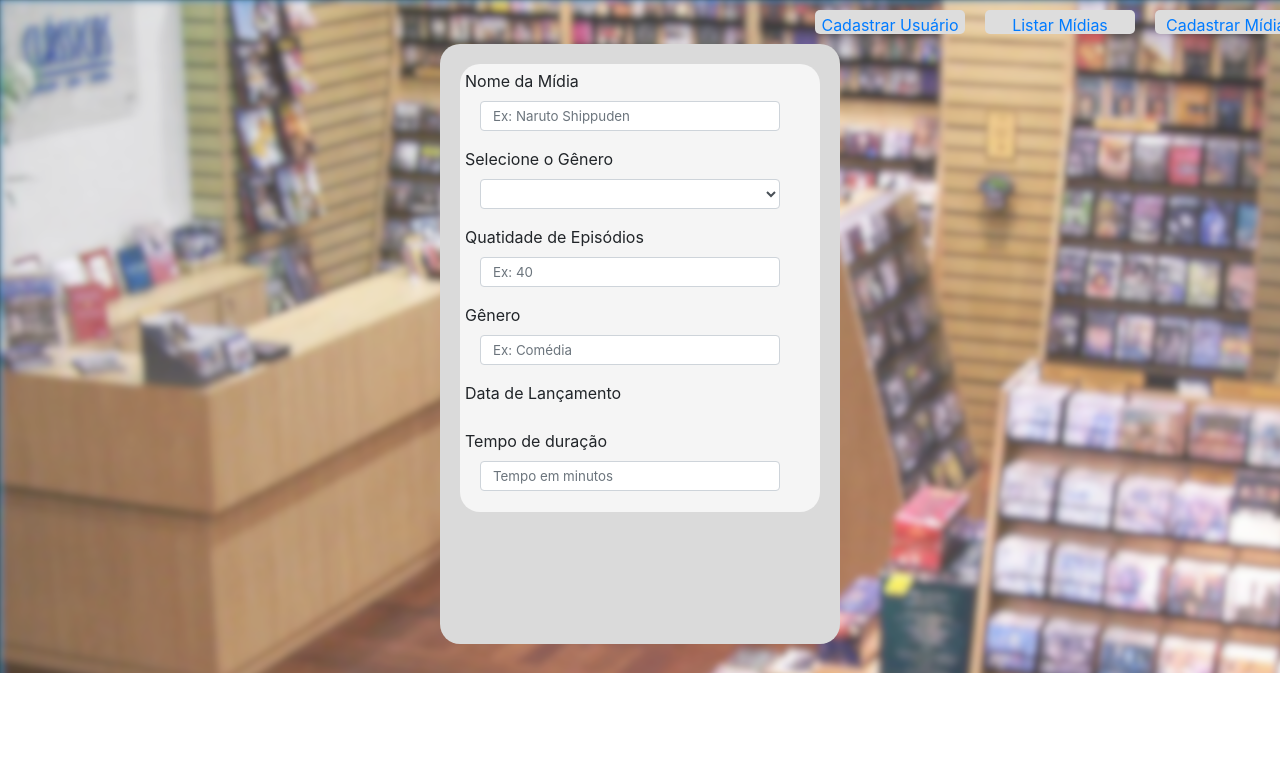
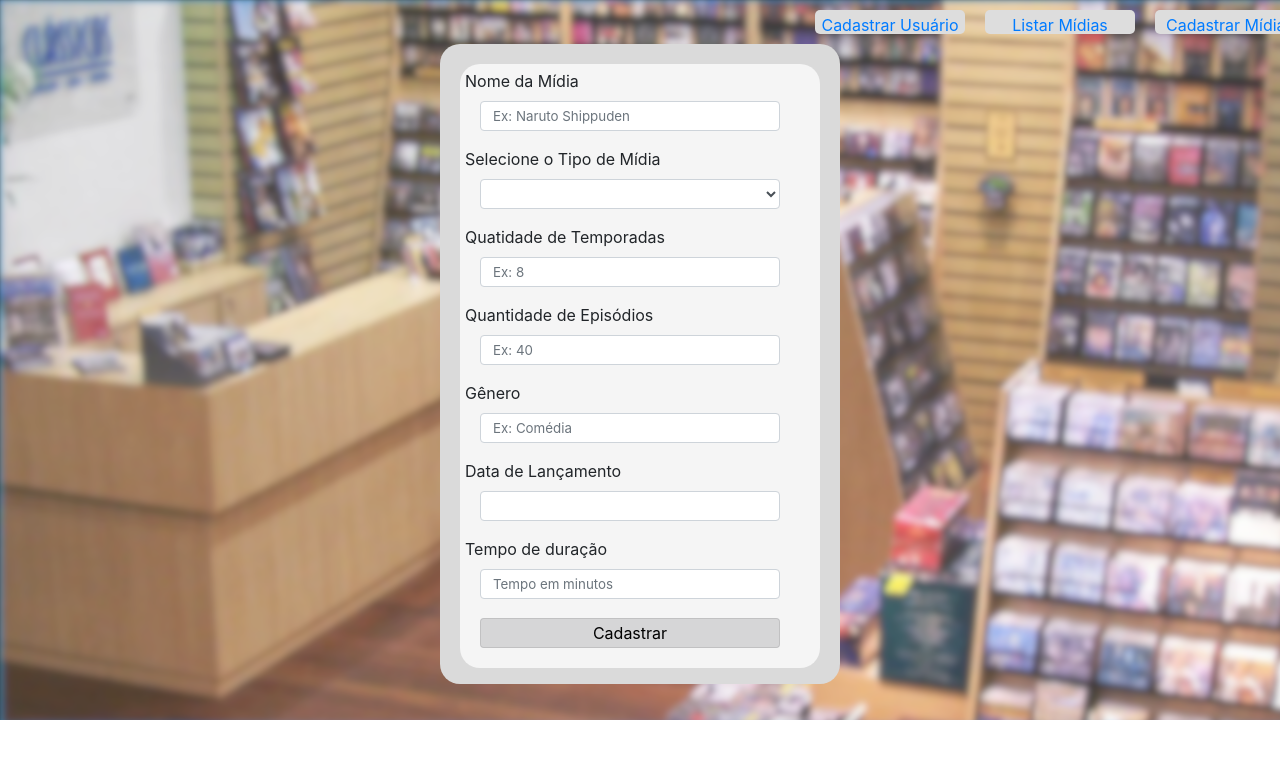
Before and after one commit to vitorHoller/projeto-trainee3, a React (Create React App) app in the folder Projeto/grupo3/: page /cadastromidia in a window 1280 px wide. Shown: the top 758 px of the page. Built offline with nearby package versions, Linux system fonts and the light colour scheme.

Commit message:
Implementação do react - página cadastro de mídias

```diff
--- a/Projeto/grupo3/package.json
+++ b/Projeto/grupo3/package.json
@@ -7,6 +7,7 @@
     "@testing-library/react": "^9.5.0",
     "@testing-library/user-event": "^7.2.1",
     "bootstrap": "^4.5.0",
+    "create-react-class": "^15.6.3",
     "react": "^16.13.1",
     "react-bootstrap": "^1.0.1",
     "react-bootstrap-date-picker": "^5.1.0",
--- a/Projeto/grupo3/src/Pages/CadastroMidias/cadastroMidias.css
+++ b/Projeto/grupo3/src/Pages/CadastroMidias/cadastroMidias.css
@@ -3,7 +3,7 @@
     flex-direction: column;
     align-items: center;
     background-image: url(./fundo_borrado.png);
-    height: 673px;
+    height: 720px;
 }
 
 .header{
@@ -58,7 +58,7 @@
 .form{
     width: 400px;
     background-color: rgb(218, 218, 218);
-    height: 600px;
+    height: 640px;
     border-radius: 20px;
 }
 
@@ -72,7 +72,24 @@
     padding: 5px;
 }
 
+.calendario{
+    width: 300px;
+    height: 30px;
+    margin-left: 15px;
+    background-color: #fff;
+    background-clip: padding-box;
+    border: 1px solid #ced4da;
+    border-radius: .25rem;
+    transition: border-color .15s ease-in-out,box-shadow .15s ease-in-out;
+    font-weight: 400;
+    line-height: 1.5;
+    color: #495057;
+    padding: .375rem .75rem;
+}
 
+.botao{
+    color: black;
+}
 .rodape{
     margin-top: 150px;
     text-align: center;
--- a/Projeto/grupo3/src/Pages/CadastroMidias/cadastroMidias.js
+++ b/Projeto/grupo3/src/Pages/CadastroMidias/cadastroMidias.js
@@ -1,57 +1,103 @@
 import React, { useState } from 'react'
 import './cadastroMidias.css'
-import {Button, Form, FormGroup, FormLabel} from 'react-bootstrap'
+import { Button, Form, FormGroup } from 'react-bootstrap'
 import 'bootstrap/dist/css/bootstrap.min.css'
+import DatePicker from 'react-datepicker'
+import 'react-datepicker/dist/react-datepicker.css'
 
-export default function cadastroMidias() {
+export default function CadastroMidias() {
+
+    const [selectedDate, setSelectedDate] = useState(null)
+
+    const [verificador, setVerificador] = useState(1)
+
+    let verify
+
+    const [nomeMidia, setNomeMidia] = useState('')
+
+    const [genero, setGenero] = useState('')
+
+    const [temporadas, setTemporadas] = useState('')
+
+    const [episodios, setEpisodios] = useState('')
+
+    const [duracao, setDuracao] = useState('')
+
 
     return (
         <div className='fundo'>
+
             <div className='header'>
-                <a className = 'cadastro'>Cadastrar Usuário</a>
-                <a className = 'lm'>Listar Mídias</a>
-                <a className = 'cm'>Cadastrar Mídias</a>
+                <a className='cadastro'>Cadastrar Usuário</a>
+                <a className='lm'>Listar Mídias</a>
+                <a className='cm'>Cadastrar Mídias</a>
             </div>
-            <div className = 'form'>
-            <Form className='cadastromidia'>
+
+            <div className='form'>
+
+                <Form className='cadastromidia'>
+
                     <Form.Group>
                         <Form.Label>Nome da Mídia</Form.Label>
-                        <Form.Control placeholder="Ex: Naruto Shippuden" />
+                        <Form.Control placeholder="Ex: Naruto Shippuden" value={nomeMidia} onChange={e => setNomeMidia(e.target.value)} />
                     </Form.Group>
-                    <Form.Group controlId="exampleForm.ControlSelect1">
-                        <Form.Label>Selecione o Gênero</Form.Label>
-                        <Form.Control as="select">
-                            <option></option>
-                            <option>Anime</option>
-                            <option>Série</option>
-                            <option>Filme</option>
-                            <option>Documentário</option>
-                            <option>Desenho Animado</option>
+
+                    <Form.Group>
+                        <Form.Label>Selecione o Tipo de Mídia</Form.Label>
+                        <Form.Control as="select" value={verify} onChange={e => setVerificador(e.target.value)}>
+                            <option value={verify = 1} ></option>
+                            <option value={verify = 1} >Anime</option>
+                            <option value={verify = 1} >Série</option>
+                            <option value={verify = 0} >Filme</option>
+                            <option value={verify = 0} >Documentário</option>
+                            <option value={verify = 1} >Desenho Animado</option>
                         </Form.Control>
                     </Form.Group>
 
-                    <Form.Group>
-                        <Form.Label>Quatidade de Episódios</Form.Label>
-                        <Form.Control placeholder = 'Ex: 40' />
-                    </Form.Group>
+
+
+                    {verificador == 1 &&
+                        <div>
+                            <Form.Group>
+                                <Form.Label>Quatidade de Temporadas</Form.Label>
+                                <Form.Control placeholder='Ex: 8' value={temporadas} onChange={e => setTemporadas(e.target.value)} />
+                            </Form.Group>
+
+                            <Form.Group>
+                                <Form.Label>Quantidade de Episódios</Form.Label>
+                                <Form.Control placeholder='Ex: 40' value={episodios} onChange={e => setEpisodios(e.target.value)} />
+                            </Form.Group>
+                        </div>
+                    }
+
                     <Form.Group>
                         <Form.Label>Gênero</Form.Label>
-                        <Form.Control placeholder = 'Ex: Comédia' />
+                        <Form.Control placeholder='Ex: Comédia' value={genero} onChange={e => setGenero(e.target.value)} />
                     </Form.Group>
+
                     <Form.Group>
                         <Form.Label>Data de Lançamento</Form.Label>
-                        {/*colocar datepicker*/}
+                        <DatePicker className='calendario'
+                            selected={selectedDate}
+                            onChange={date => setSelectedDate(date)}
+                            dateFormat='dd/MM/yyyy'
+                            showYearDropdown
+                            yearDropdownItemNumber
+                        />
                     </Form.Group>
+
                     <FormGroup>
                         <Form.Label>Tempo de duração</Form.Label>
-                        <Form.Control placeholder='Tempo em minutos'/>
+                        <Form.Control placeholder='Tempo em minutos' value={duracao} onChange={e => setDuracao(e.target.value)} />
                     </FormGroup>
 
+                    <Button className='botao' type='submit'>Cadastrar</Button>
+
                 </Form>
+
             </div>
-
 
         </div>
 
-    )
+    );
 }
```
Also changed, not shown: 1 other file (tests, documents, lock files or other folders).
